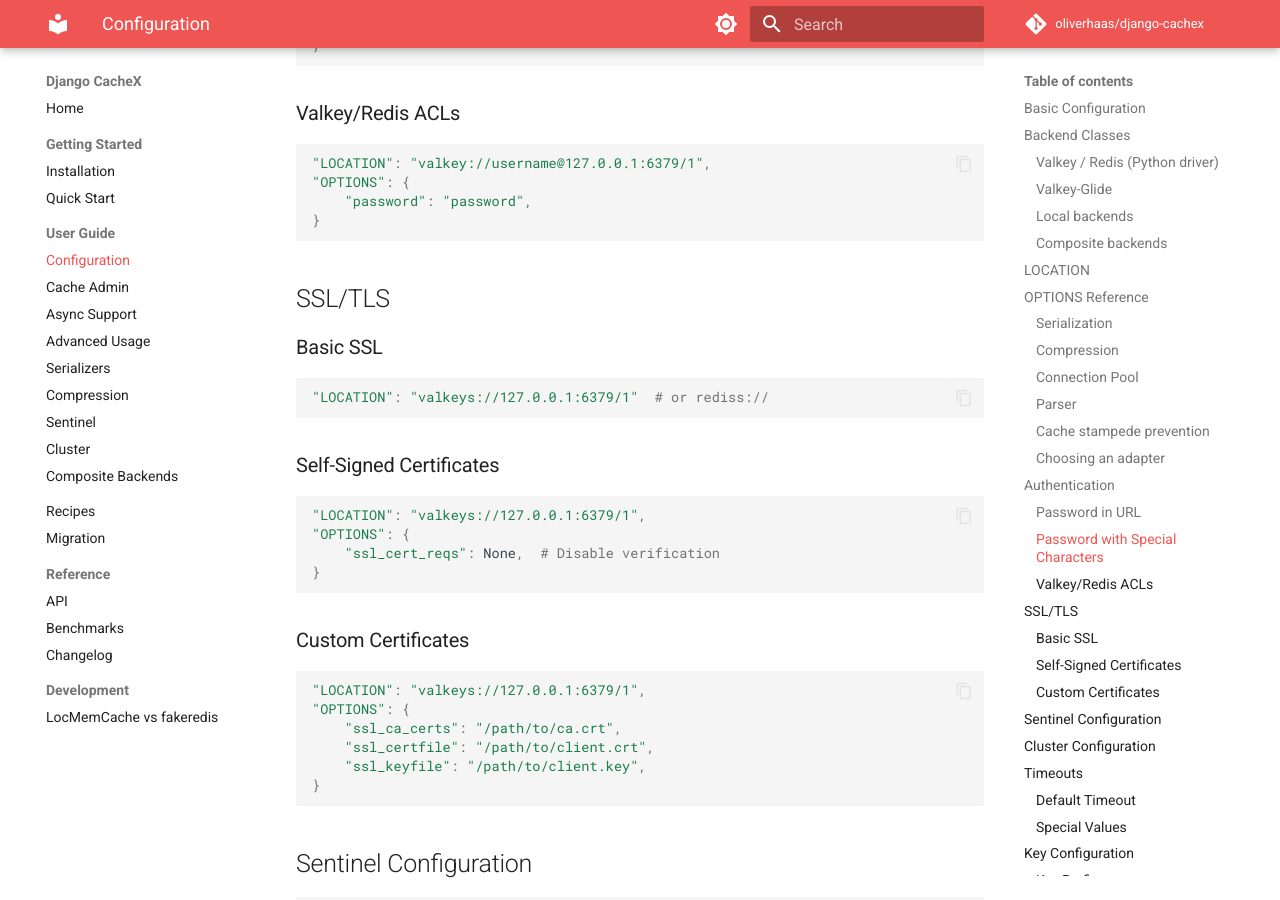
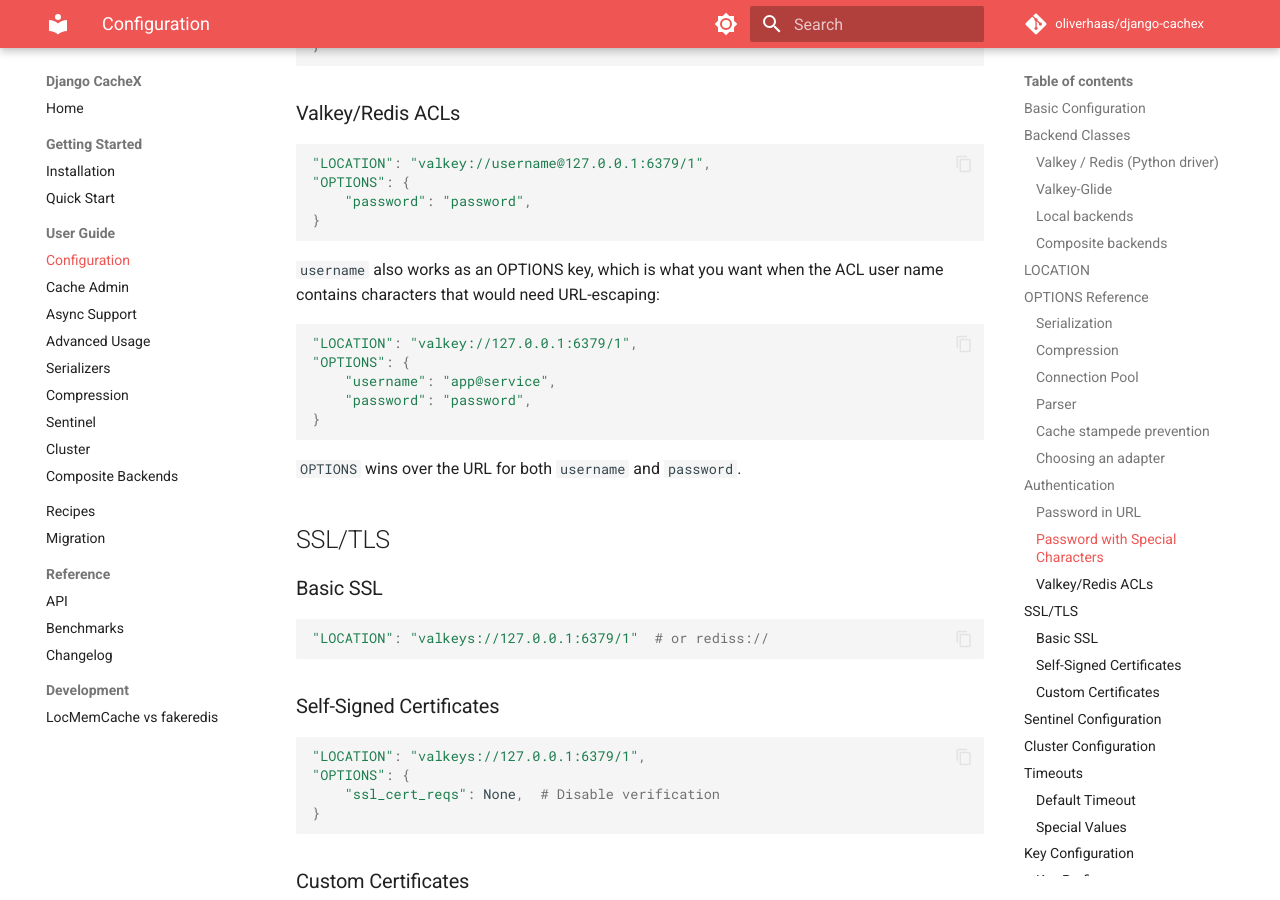
Before and after one commit to oliverhaas/django-cachex, an MkDocs documentation site: the page built from docs/user-guide/configuration.md, in a window 1280 px wide and 900 px high, scrolled down 6302 px. Built offline with MkDocs 1.6.1 and Material for MkDocs 9.7.7, drawn with Linux system fonts in a browser that asks for light colours; comment, search, counter and statistics services are not loaded; the version menu is left out.

Commit message:
docs: document the username OPTIONS key and the glide cluster backend

````diff
--- a/docs/user-guide/configuration.md
+++ b/docs/user-guide/configuration.md
@@ -260,6 +260,19 @@
 }
 ```
 
+`username` also works as an OPTIONS key, which is what you want when the ACL
+user name contains characters that would need URL-escaping:
+
+```python
+"LOCATION": "valkey://127.0.0.1:6379/1",
+"OPTIONS": {
+    "username": "app@service",
+    "password": "password",
+}
+```
+
+`OPTIONS` wins over the URL for both `username` and `password`.
+
 ## SSL/TLS
 
 ### Basic SSL
````
Also changed, not shown: docs/getting-started/quickstart.md (+1 -0 lines).
